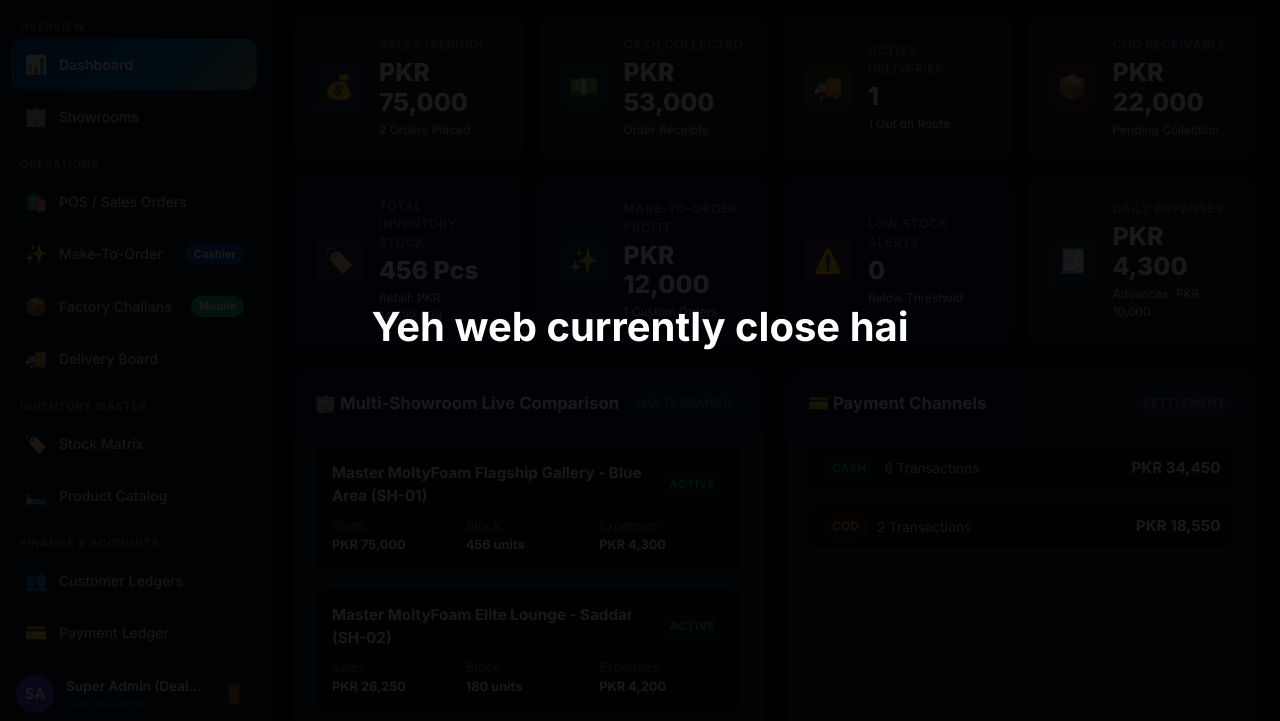
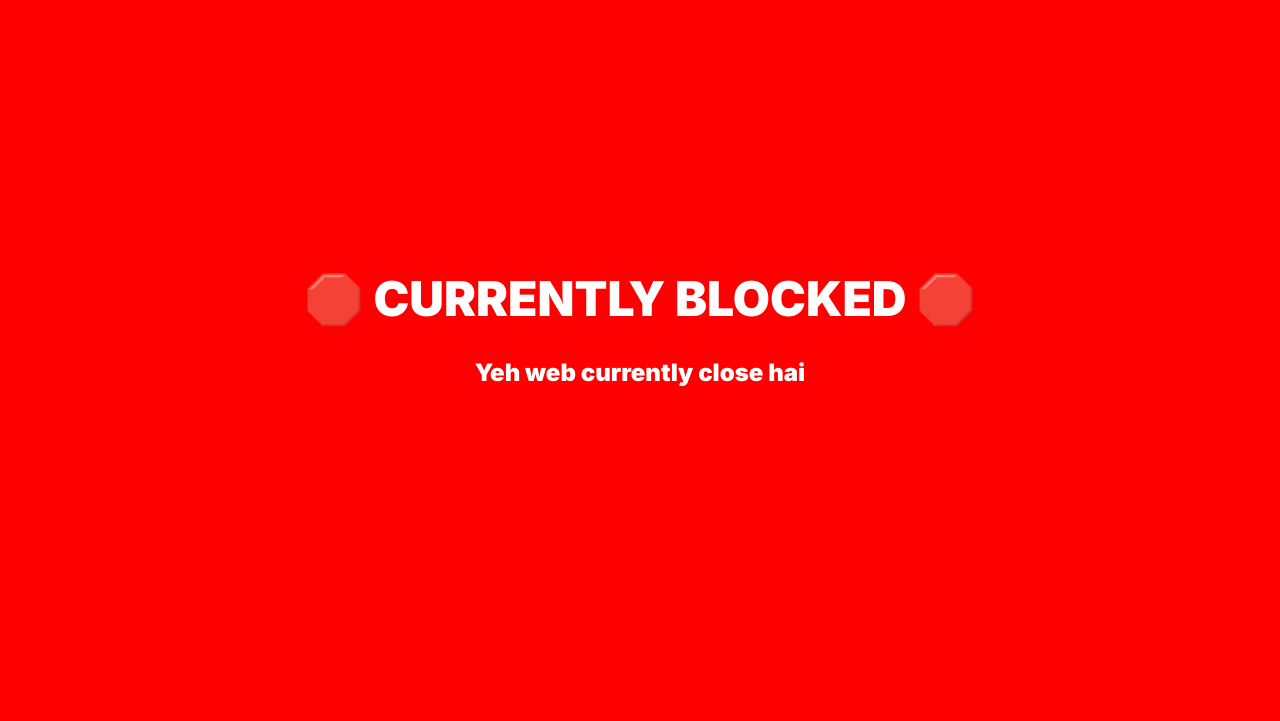
Before and after one commit to Haseeb-ML/moltayfoam-erp, a website: page public/index.html in a window 1280 px wide. Shown: the part 73-794 px from the top of the page. Drawn offline with Linux system fonts and the light colour scheme; no server answers.

Commit message:
Update to red screen blocked warning

```diff
--- a/public/index.html
+++ b/public/index.html
@@ -385,15 +385,17 @@
       overlay.style.left = '0';
       overlay.style.width = '100vw';
       overlay.style.height = '100vh';
-      overlay.style.backgroundColor = 'rgba(0, 0, 0, 0.9)';
+      overlay.style.backgroundColor = 'red';
       overlay.style.color = 'white';
       overlay.style.display = 'flex';
+      overlay.style.flexDirection = 'column';
       overlay.style.alignItems = 'center';
       overlay.style.justifyContent = 'center';
-      overlay.style.fontSize = '2.5rem';
-      overlay.style.fontWeight = 'bold';
+      overlay.style.fontSize = '3rem';
+      overlay.style.fontWeight = '900';
       overlay.style.zIndex = '999999';
-      overlay.innerHTML = 'Yeh web currently close hai';
+      overlay.style.textAlign = 'center';
+      overlay.innerHTML = '🛑 CURRENTLY BLOCKED 🛑<br><span style="font-size: 1.5rem; margin-top: 20px;">Yeh web currently close hai</span>';
       document.body.appendChild(overlay);
 
       setTimeout(() => {
```
Also changed, not shown: README.md.
